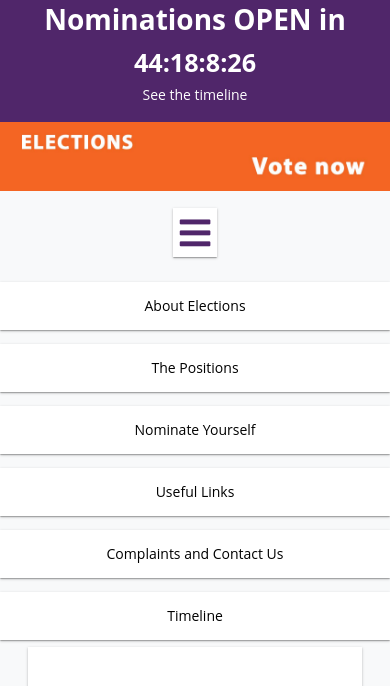
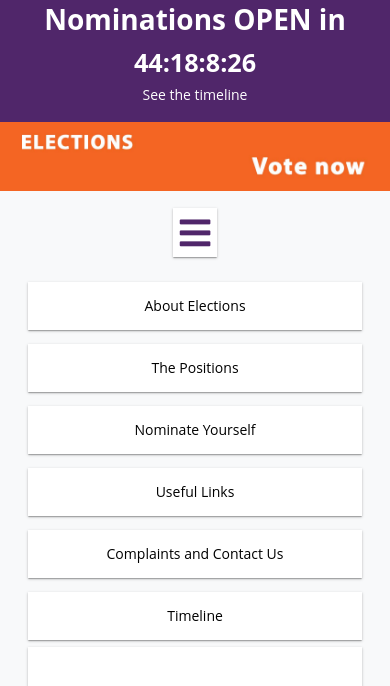
Before and after one commit to KCLSU/PAGE_elections_template, a plain HTML site: page index.html in a window 390 px wide. Both pictures are taken after a click on the icon 195 px from the left and 317 px from the top of the page. Shown: the part 85-771 px from the top of the page. Drawn offline with nearby package versions, Linux system fonts and the light colour scheme; a web font is replaced by a local one.

Commit message:
side menu padding

```diff
--- a/resources/css/style.css
+++ b/resources/css/style.css
@@ -472,7 +472,7 @@ transform: scale(1.02);
 .tab-button {
     font-size: 1em;
     text-align: center;
-    margin: 0.5em 0;
+    margin: 0.5em 2em;
     padding: 1em;
 }
 }
```
